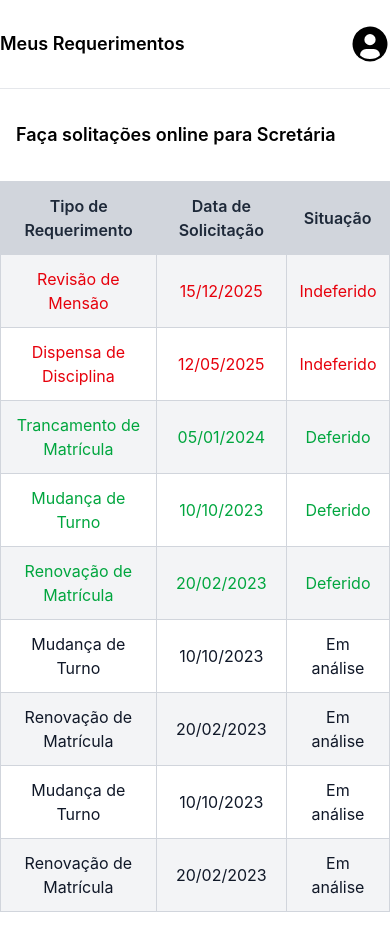
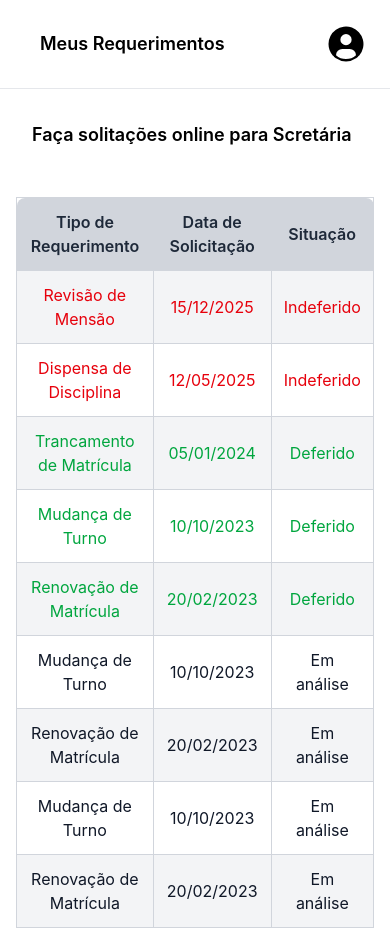
Before and after one commit to Hiarley007/front_2026-1, a React (Vite) app in the folder praticas/aluno-online-react/: page / in a window 390 px wide. Built offline with nearby package versions, Linux system fonts and the light colour scheme.

Commit message:
feat: conclui pratica03. Fecha #8

```diff
--- a/praticas/aluno-online-react/src/App.jsx
+++ b/praticas/aluno-online-react/src/App.jsx
@@ -10,7 +10,7 @@ import Notas from "./pages/Notas";
 function App(){
   return (
     <>
-    < Requerimentos />
+    <Requerimentos />
     </>
   )
 }
--- a/praticas/aluno-online-react/src/components/Main.jsx
+++ b/praticas/aluno-online-react/src/components/Main.jsx
@@ -4,13 +4,13 @@ import Topbar from "./Topbar";
 function Main(props) {
   return (
     <>
-      <main className="flex-1 max-w-7xl mx-auto">
+      <main className="flex-1 max-7xl mx-auto">
         <Topbar titulo={props.titulo} />
 
-        <h2 className="text-lg font-semibold px-4 md:px-10 p-8">
+        <h2 className="text-lg font-semibold px-8 md:px-10 p-8">
           {props.subtitulo}
         </h2>
-        <section>{props.children}</section>
+        <section className='md:grid grid-cols-1 gap-4 md:p-8'>{props.children}</section>
       </main>
     </>
   );
--- a/praticas/aluno-online-react/src/components/Tabela.jsx
+++ b/praticas/aluno-online-react/src/components/Tabela.jsx
@@ -1,19 +1,18 @@
 function Tabela(props) {
   return (
     <>
+    <section className="p-4">
       {props.titulo && (
-        <h2 className="text-2xl font-semibold p-2 bg-gray-300 text-center border-b border-gray-100 rounded-t-lg">
+        <h2 className="text-2xl font-semibold p-2 bg-gray-300 text-center">
           {props.titulo}
         </h2>
       )}
-
-      <section className="pb-8">
-        <table className="w-full border border-gray-300">
+        <table className="w-full">
           {/* Cabeçalho */}
-          <thead className="bg-gray-300 text-gray-800">
-            <tr>
+          <thead className="bg-gray-300 text-gray-800 p-3">
+            <tr className="border border-gray-300">
               {props.colunas.map((item, index) => (
-                <th key={index} className="p-3 font-semibold text-center">
+                <th key={index} className="p-3 font-semibold text-center first:rounded-tl-lg last:rounded-tr-lg">
                   {item}
                 </th>
               ))}
@@ -29,7 +28,7 @@ function Tabela(props) {
                 <tr
                   key={i}
                   className={`
-                    border-t border-gray-300
+                    border border-gray-300
                     ${i % 2 === 0 ? "bg-gray-100" : ""}
                     ${status === "Pago" ? "text-green-600" : ""}
                     ${status === "Em atraso" ? "text-red-600" : ""}
@@ -40,7 +39,7 @@ function Tabela(props) {
                   {linha.map((coluna, j) => (
                     <td
                       key={j}
-                      className="p-3 text-center border-l border-gray-300"
+                      className="p-3 text-center border border-gray-300"
                     >
                       {coluna}
                     </td>
--- a/praticas/aluno-online-react/src/components/Topbar.jsx
+++ b/praticas/aluno-online-react/src/components/Topbar.jsx
@@ -3,8 +3,8 @@ import avatar from "../assets/avatar.svg";
 function Topbar(props) {
   return (
     <>
-      <header className="flex items-center justify-between border-b border-gray-200 md:px-6 py-6 w-full">
-        <h1 className="text-lg font-semibold">{props.titulo}</h1>
+      <header className="flex items-center justify-between border-b border-gray-200 md:px-6 p-6 w-full">
+        <h1 className="text-lg pl-4 font-semibold">{props.titulo}</h1>
 
         <img src={avatar} alt="imagem do avatar" className="w-10 h-10" />
       </header>
--- a/praticas/aluno-online-react/src/pages/Boletos.jsx
+++ b/praticas/aluno-online-react/src/pages/Boletos.jsx
@@ -33,7 +33,6 @@ function Boletos() {
       <Main
         titulo="Meus Boletos"
         subtitulo="Histórico de Pagamentos"
-        className="flex-1 h-screen md:overflow-hidden"
       >
         <Tabela colunas={colunas} dados={boletos[0]} />
       </Main>
--- a/praticas/aluno-online-react/src/pages/Dashboard.jsx
+++ b/praticas/aluno-online-react/src/pages/Dashboard.jsx
@@ -25,12 +25,10 @@ function Dashboard() {
     <>
       <Sidebar />
       <Main titulo="Olá, Aluno!" subtitulo="Bem - vindo ao Portal do Aluno">
-        <section className="grid grid-cols-1 md:grid-cols-2">
           <Card titulo="Mural de Avisos" itens={avisos} />
           <Card titulo="Calendário Acdêmico" itens={datas} />
           <Card titulo="Minhas Disciplinas" itens={disciplinas} />
           <Card titulo="Minhas Disciplinas" itens={disciplinas} />
-        </section>
       </Main>
     </>
   );
--- a/praticas/aluno-online-react/src/pages/Faltas.jsx
+++ b/praticas/aluno-online-react/src/pages/Faltas.jsx
@@ -28,7 +28,7 @@ function Notas() {
   return (
     <>
       <Sidebar />
-      <Main titulo="Minhas Notas" subtitulo="Histórico de Notas">
+      <Main titulo="Minhas Faltas" subtitulo="Histórico de Faltas">
         <Tabela
           titulo="1° Semestre - 2026"
           colunas={colunas}
```
